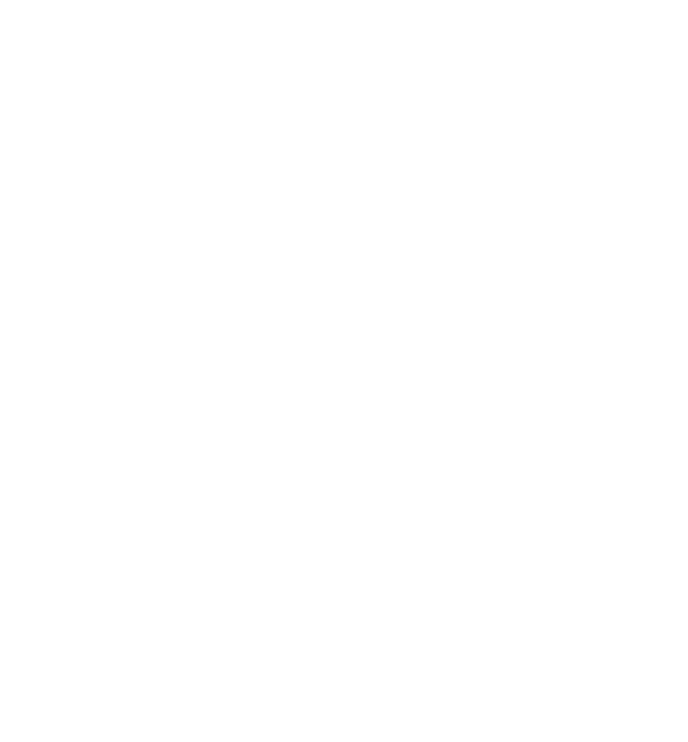
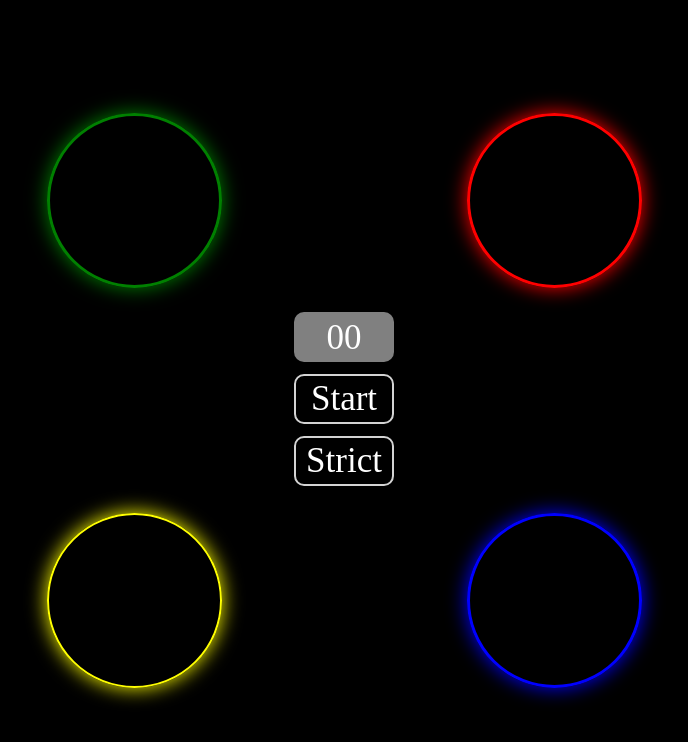
Before and after one commit to mattchere/simon-game, a plain HTML site: page index.html in a window 1280 px wide. Shown: the whole page, without its empty margins (296-984 px from the left). Drawn offline with nearby package versions, Linux system fonts and the light colour scheme.

Commit message:
Complete basic styling of the game

```diff
--- a/index.html
+++ b/index.html
@@ -12,6 +12,8 @@
 
     <title>Simon Game</title>
 
+    <!-- Boostrap core CSS -->
+    <link rel="stylesheet" href="https://maxcdn.bootstrapcdn.com/bootstrap/4.0.0-beta/css/bootstrap.min.css" integrity="sha384-/Y6pD6FV/Vv2HJnA6t+vslU6fwYXjCFtcEpHbNJ0lyAFsXTsjBbfaDjzALeQsN6M" crossorigin="anonymous">
     <!-- Font -->
     <link href="https://fonts.googleapis.com/css?family=Lato" rel="stylesheet">
 
@@ -22,7 +24,35 @@
 
 <body>
 
-
+    <main class="mx-auto">
+        <div class="row">
+            <div class="col">
+                <div class="btn-color" role="button" id="green"></div>
+            </div>
+            <div class="col"></div>
+            <div class="col">
+                <div class="btn-color" role="button" id="red"></div>
+            </div>
+        </div>
+        <div class="row">
+            <div class="col"></div>
+            <div class="col">
+                <div class="screen mx-auto center">00</div>
+                <div class="btn mx-auto center" id="start">Start</div>
+                <div class="btn mx-auto center" id="strict">Strict</div>
+            </div>
+            <div class="col"></div>
+        </div>
+        <div class="row">
+            <div class="col">
+                <div class="btn-color" role="button" id="yellow"></div>
+            </div>
+            <div class="col"></div>
+            <div class="col">
+                <div class="btn-color" role="button" id="blue"></div>
+            </div>
+        </div>
+    </main>
 
     <!-- JavaScript files -->
     <script src="https://ajax.googleapis.com/ajax/libs/jquery/1.12.4/jquery.min.js"></script>
--- a/main.css
+++ b/main.css
@@ -1 +1,78 @@
 @import url('reset.css');
+
+body {
+    background-color: black;
+    color: white;
+}
+
+main {
+    height: 600px;
+    margin: auto;
+    position: absolute;
+    top: 0; left: 0; bottom: 0; right: 0;
+    width: 600px;
+}
+
+.center {
+    display: flex;
+    align-items: center;
+    justify-content: center;
+}
+
+.col {
+    height: 200px;
+}
+
+.btn-color {
+    border-radius: 100%;
+    height: 175px;
+    margin: auto;
+    position: absolute;
+    top: 0; left: 0; bottom: 0; right: 0;
+    width: 175px;
+}
+
+#green {
+    border: 3px solid green;
+    box-shadow: 0 0 20px green;
+}
+
+#red {
+    border: 3px solid red;
+    box-shadow: 0 0 20px red;
+}
+
+#yellow {
+    border: 2px solid yellow;
+    box-shadow: 0 0 20px yellow;
+}
+
+#blue {
+    border: 3px solid blue;
+    box-shadow: 0 0 20px blue;
+}
+
+.screen,
+.btn {
+    border-radius: 10px;
+    margin-top: 12px;
+}
+
+.screen {
+    background-color: grey;
+    font-size: 35px;
+    height: 50px;
+    width: 100px;
+}
+
+.btn {
+    border: 2px solid lightgrey;
+    font-size: 35px;
+    height: 50px;
+    width: 100px;
+}
+
+.btn:hover {
+    background-color: grey;
+    cursor: pointer;
+}
```
